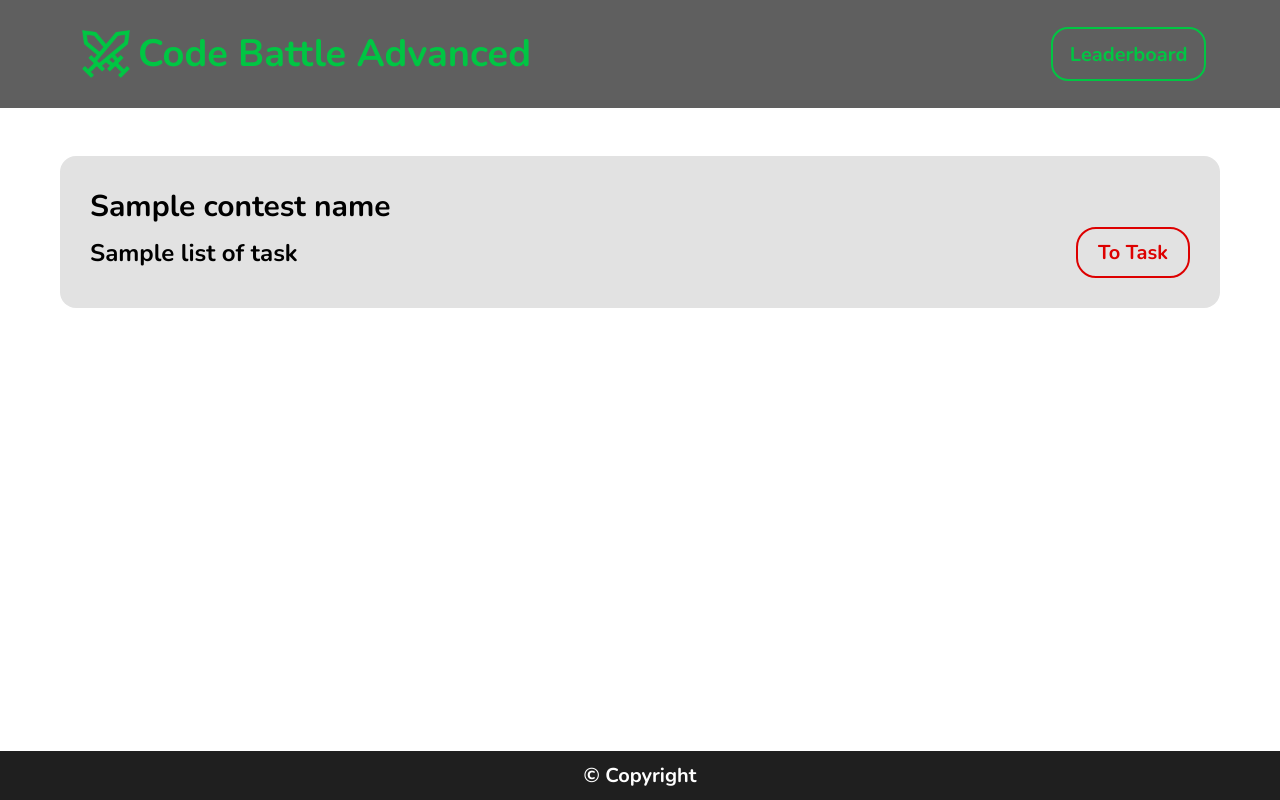
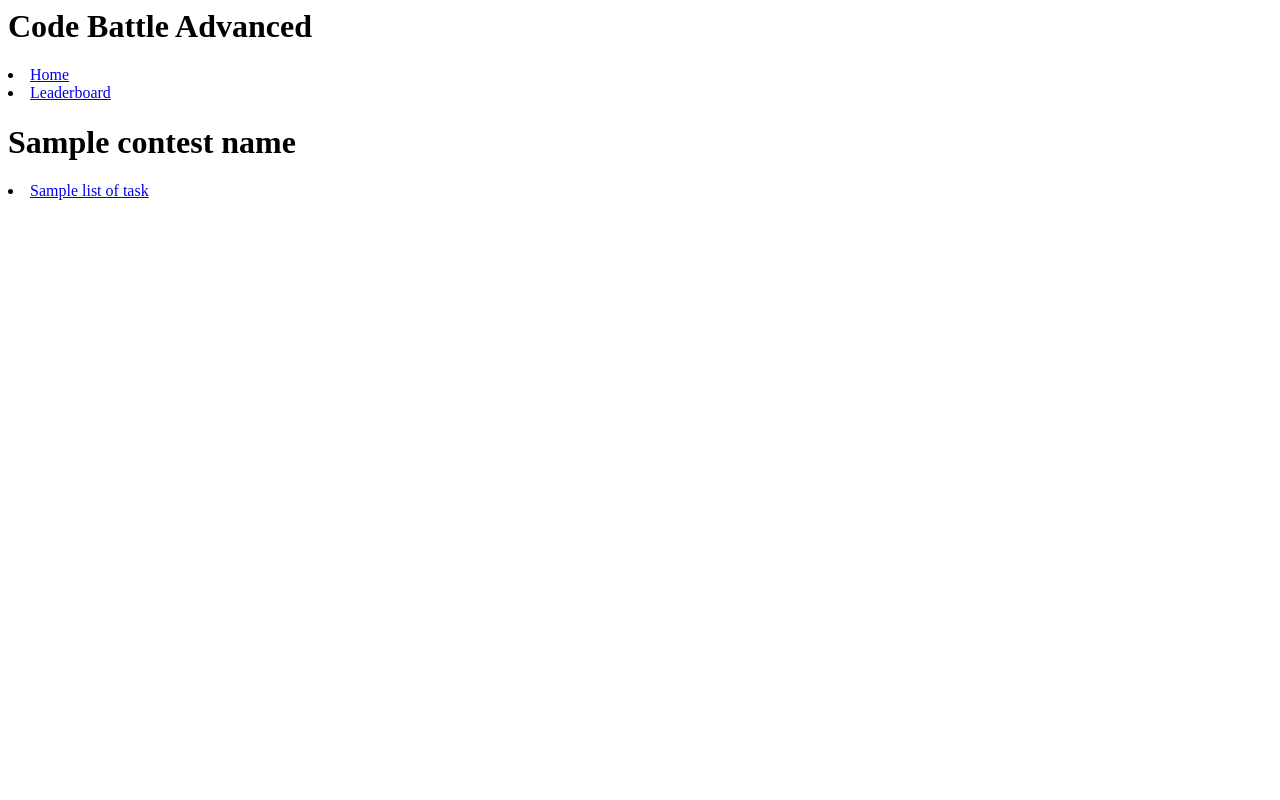
Before and after one commit to IU-Capstone-Project-2024/code-battle-advanced, a Flask app: template webapp-container/templates/contest.html in a window 1280 px wide. Run offline with Flask 3, Linux system fonts and the light colour scheme; the template is opened without the code that fills it: most values are stand-ins (such as "Sample title", 1, 10 or a date in 2020); some libraries are stand-ins or nearby versions.

Commit message:
Replace contest.html

```diff
--- a/webapp-container/templates/contest.html
+++ b/webapp-container/templates/contest.html
@@ -1,52 +1,24 @@
-<!DOCTYPE html>
-<html lang="en">
+<html>
    <head>
-   <meta charset="UTF-8">
-   <meta name="viewport" content="width=device-width, initial-scale=1.0">
       <title>Contest content</title>
-   <link rel="icon" type="image/x-icon" href="../static/images/favicon.ico">
-   <link rel="stylesheet" href="../static/general.css">
-   <link rel="stylesheet" href="../static/header.css">
-   <link rel="stylesheet" href="../static/main.css">
-   <link rel="stylesheet" href="../static/footer.css">
-   <link rel="stylesheet" href="../static/buttons.css">
-   <link rel="stylesheet" href="../static/contest.css">
    </head>
+   <h1>Code Battle Advanced</h1>
+   <li role="presentation" class="active"><a href="/index">Home</a>
+   <li role="presentation" class="active"><a href="/contest/{{contest_name}}/leaderboard/1">Leaderboard</a>
    <body>
-   <header class="header">
-      <div class="container">
-        <nav class="nav">
-          <h1 class="nav__header"><a href="/index" class="nav__header-link">Code Battle Advanced</a></h1>
-          <ul class="nav__list nav-pills pull-right">
-            <li role="presentation" class="nav__item"><a href="/contest/{{contest_name}}/leaderboard/1" class="nav__link">Leaderboard</a></li>
-          </ul>
-        </nav>
-      </div>
-   </header>
-
-   <main class="main">
-      <div class="container">
-         <section class="contest">
-            <h2 class="contest__header">{{contest_name}}</h2>
+      <h1>{{contest_name}}</h1>
+   </body>
+   {%if has_widgets%}
+   <p>{{text}}</p>
+   <input type="submit" name={{name}} value="Widget">
+   {%endif%}
    {% for name, uuid in listOfTasks %}
-            <article class="task">
-               <h2 class="task__header">{{name}}</h2>
-               <p class="red-btn" role="presentation"><a class="content__task-link" href={{contest_name}}/task/{{uuid}}>To task</a></p>
-            </article>
+ 		<li role="presentation"><a href={{contest_name}}/task/{{uuid}}>{{name}}</a>
+		</li>
    {% endfor %}
-         </section>
-          {%if admin is defined %}
    {%if admin%}
-               <p role="presentation" class="red-btn"><a class="contest__create-link" href="/contest/{{contest_name}}/upload">You can add your own task</a></p>
+   <h2>You can add your own task</h2>
+   <li role="presentation" class="active"><a href="/contest/{{contest_name}}/upload">Create your own task</a>
    {% endif %}
-         {% endif %}
-      </div>
-   </main>
-
-   <footer class="footer">
-      <div class="container">
-        <p class="footer__copyright">&copy; Copyright</p>
-      </div>
-   </footer>
-</body>
+   </li>
 </html>
```
Lines whose indentation alone changed are shown as unchanged.
